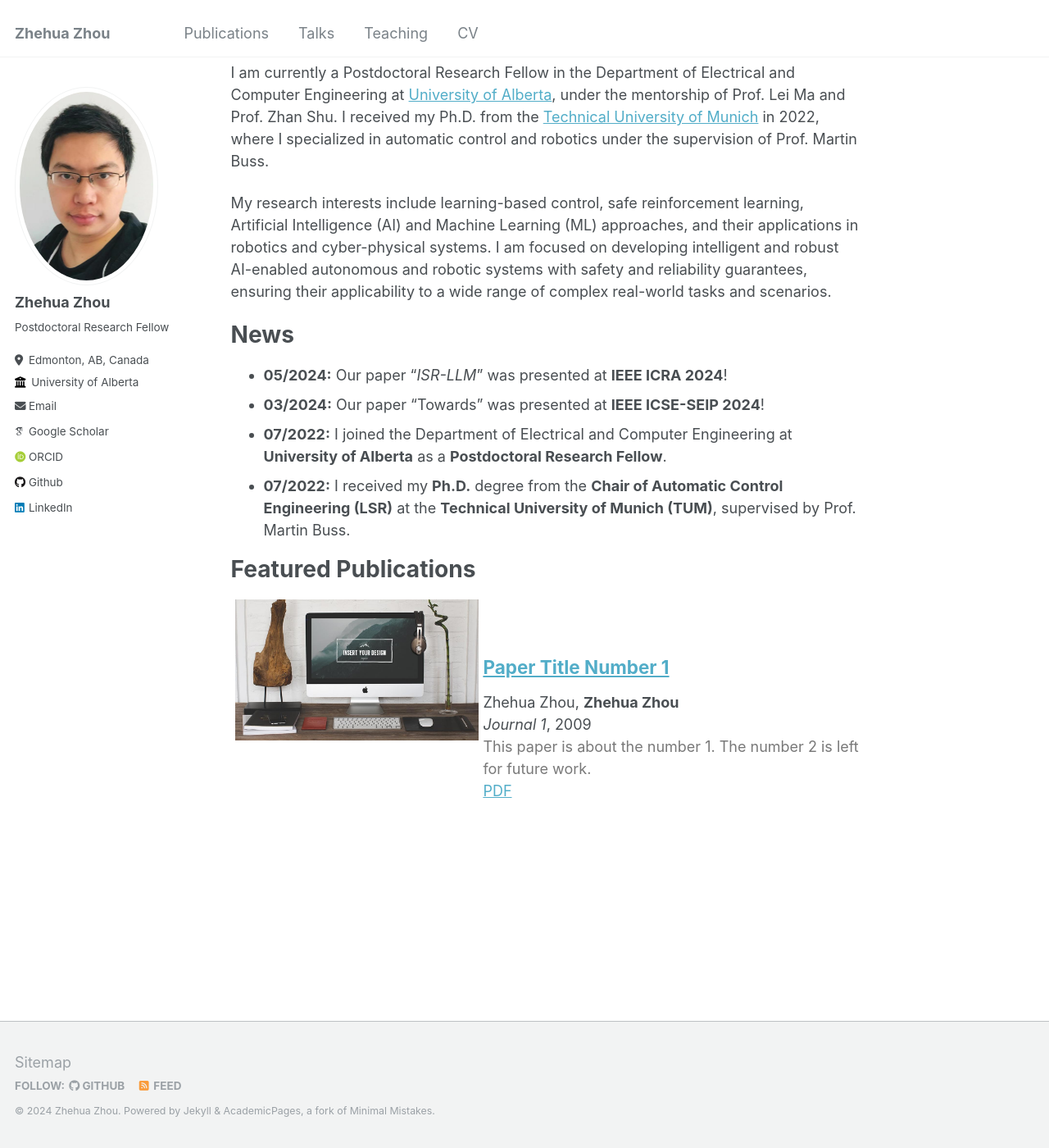
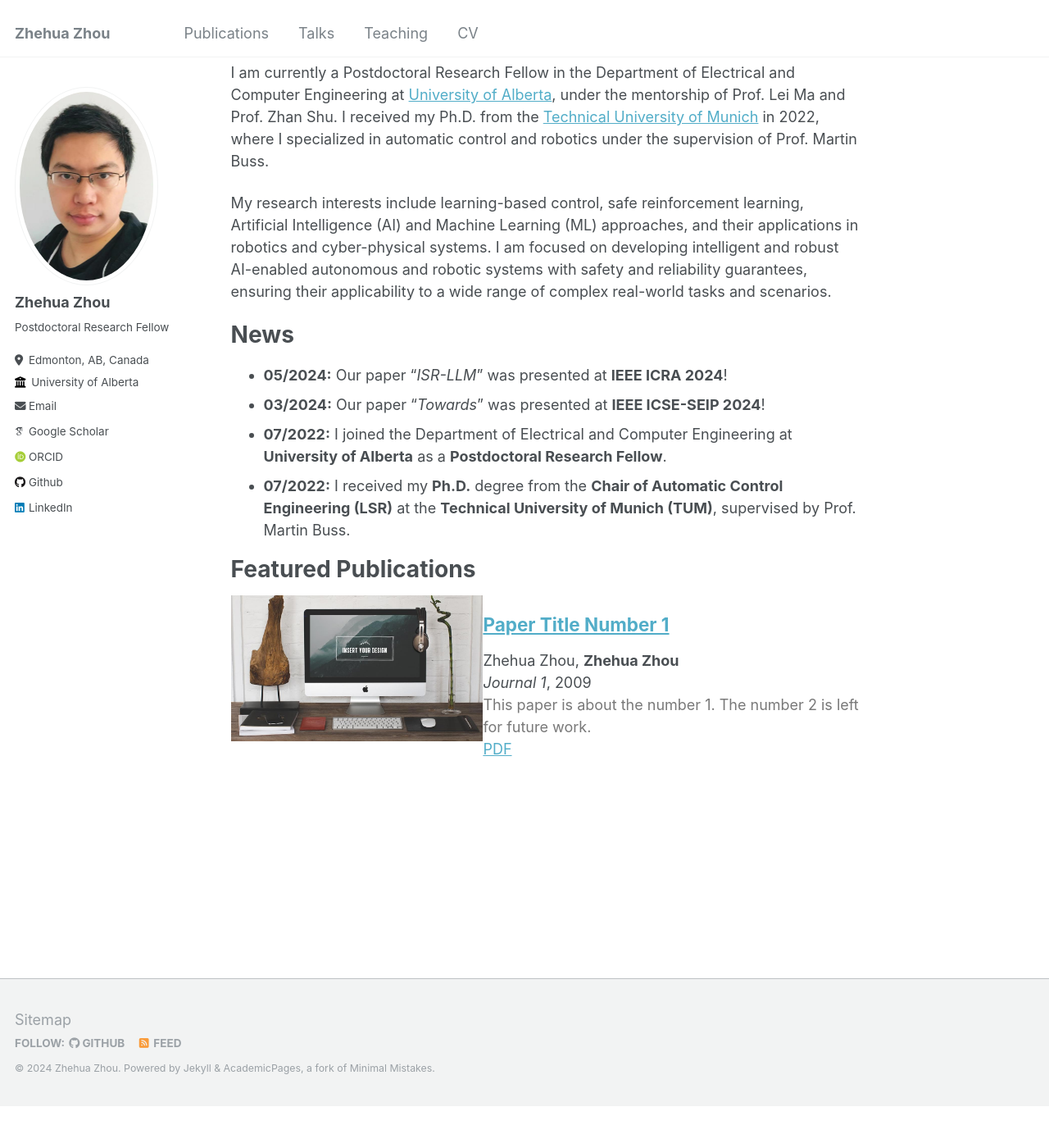
Before and after one commit to zhehuazhou/zhehuazhou.github.io, a Jekyll site: the page built from _pages/about.md, in a window 1280 px wide and 1400 px high, scrolled down 73 px. Shown: the whole window at 82% size. Built offline with Jekyll 4.4.1, drawn with Linux system fonts in a browser that asks for light colours; some web fonts are replaced; after the commit the page ends 1422 px from its top, so only the background shows below that.

Commit message:
initial update

```diff
--- a/_includes/archive-single_double.html
+++ b/_includes/archive-single_double.html
@@ -48,14 +48,16 @@
 }
 .col-left {
   display: table-cell;
-  padding: 5px;
+  padding: 0px;
   width: 40%;
-  margin-top:5px;
+  vertical-align:top;
+  margin-top:0px;
 }
 .col-right {
   display: table-cell;
   padding: 0px;
   width: 60%;
+  vertical-align:top;
   margin-top:0px;
 }
 </style>
--- a/_pages/about.md
+++ b/_pages/about.md
@@ -14,7 +14,7 @@ My research interests include learning-based control, safe reinforcement learnin
 News
 ======
 * <b>05/2024:</b> Our paper "<i>ISR-LLM</i>" was presented at <b>IEEE ICRA 2024</b>!
-* <b>03/2024:</b> Our paper "Towards" was presented at <b>IEEE ICSE-SEIP 2024</b>!
+* <b>03/2024:</b> Our paper "<i>Towards</i>" was presented at <b>IEEE ICSE-SEIP 2024</b>!
 * <b>07/2022:</b> I joined the Department of Electrical and Computer Engineering at <b>University of Alberta</b> as a <b>Postdoctoral Research Fellow</b>.
 * <b>07/2022:</b> I received my <b>Ph.D.</b> degree from the <b>Chair of Automatic Control Engineering (LSR)</b> at the <b>Technical University of Munich (TUM)</b>, supervised by Prof. Martin Buss.
 
```
